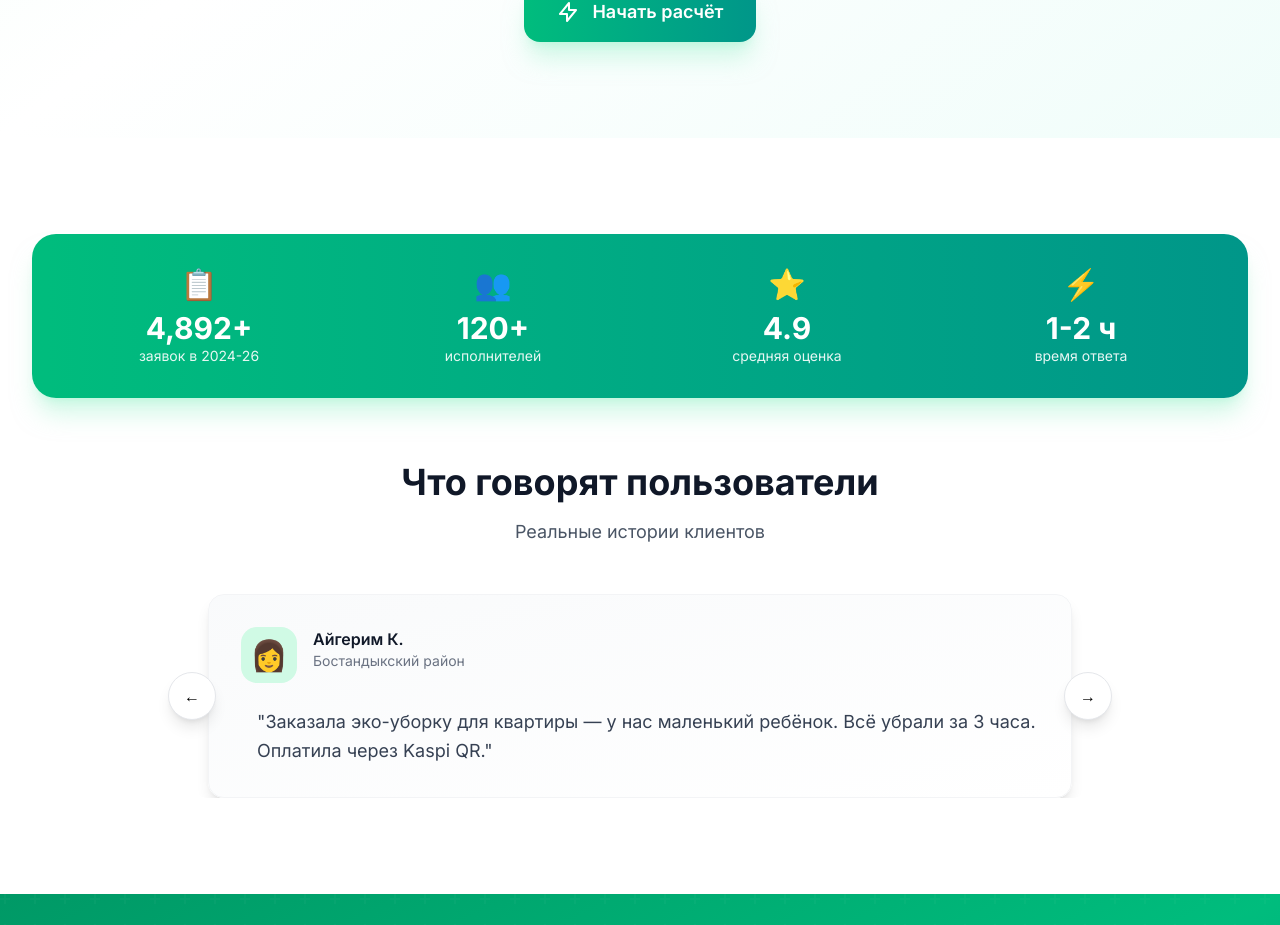
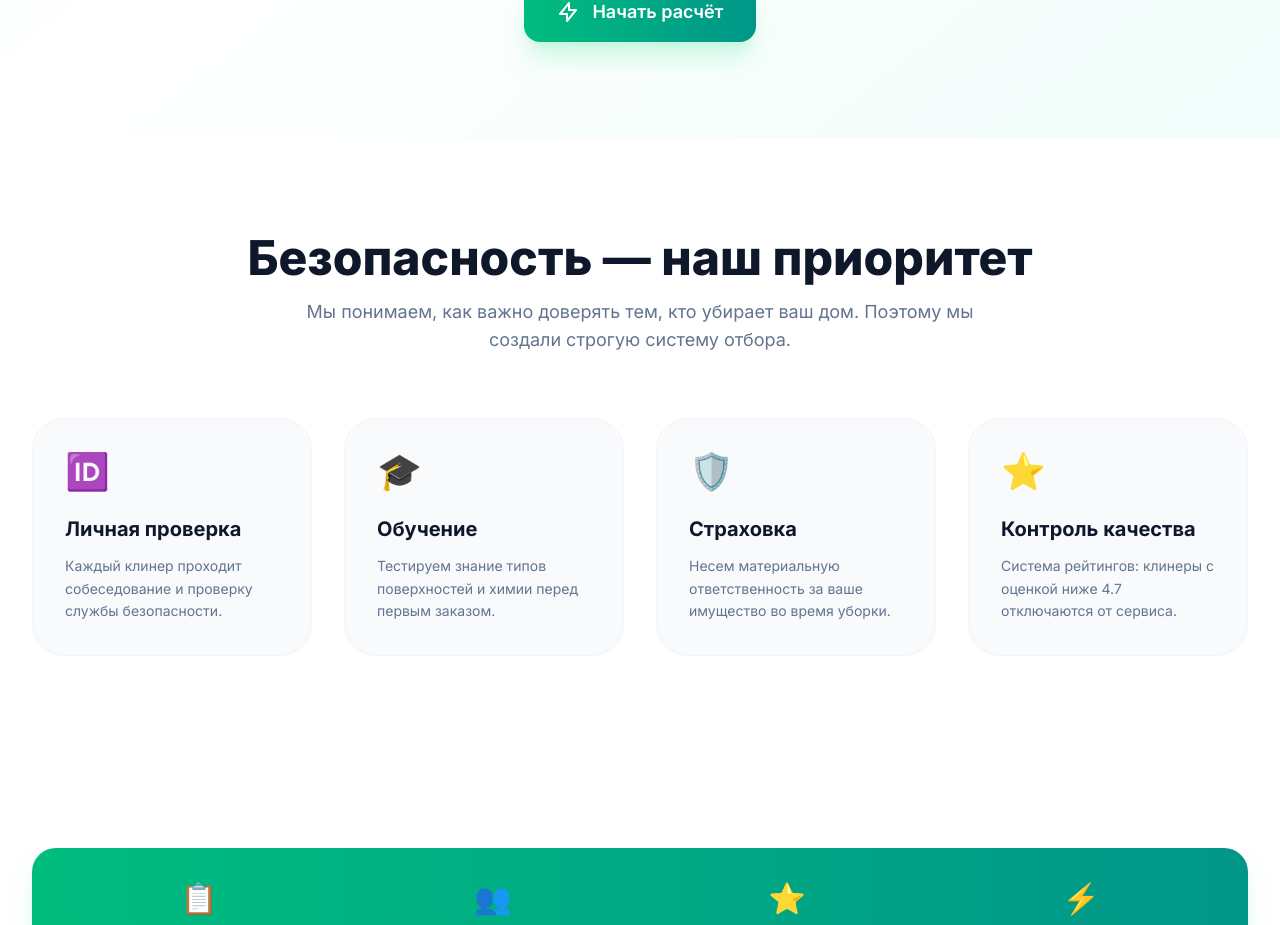
Before and after one commit to medbrokz-design/cleaning, a React (Vite) app: page / in a window 1280 px wide. Shown: the part 8372-9297 px from the top of the page. Built offline with nearby package versions, Linux system fonts and the light colour scheme; no server answers; the database is empty.

Commit message:
UX: add Trust & Safety section with scroll reveal animations

```diff
--- a/src/App.tsx
+++ b/src/App.tsx
@@ -19,6 +19,7 @@ import { CommonMistakes } from './components/CommonMistakes';
 import { Checklist } from './components/Checklist';
 import { HowItWorks } from './components/HowItWorks';
 import { LocalSEO } from './components/LocalSEO';
+import { TrustSection } from './components/TrustSection'; // NEW
 import { Testimonials } from './components/Testimonials';
 import { FAQEnhanced } from './components/FAQEnhanced';
 import { CTASection } from './components/CTASection';
@@ -99,6 +100,7 @@ export function AppContent() {
             <CommonMistakes />
             <Checklist />
             <HowItWorks />
+            <TrustSection />
             <Testimonials />
             <CTASection onCTAClick={() => handleOpenModal()} />
             <FAQEnhanced />
--- /dev/null
+++ b/src/components/TrustSection.tsx
@@ -0,0 +1,54 @@
+import { useScrollReveal } from '../hooks/useScrollReveal';
+
+export function TrustSection() {
+  const { ref, isVisible } = useScrollReveal();
+
+  const safetyPoints = [
+    {
+      title: 'Личная проверка',
+      desc: 'Каждый клинер проходит собеседование и проверку службы безопасности.',
+      icon: '🆔'
+    },
+    {
+      title: 'Обучение',
+      desc: 'Тестируем знание типов поверхностей и химии перед первым заказом.',
+      icon: '🎓'
+    },
+    {
+      title: 'Страховка',
+      desc: 'Несем материальную ответственность за ваше имущество во время уборки.',
+      icon: '🛡️'
+    },
+    {
+      title: 'Контроль качества',
+      desc: 'Система рейтингов: клинеры с оценкой ниже 4.7 отключаются от сервиса.',
+      icon: '⭐'
+    }
+  ];
+
+  return (
+    <section className="py-24 bg-white overflow-hidden" ref={ref}>
+      <div className="max-w-7xl mx-auto px-4 sm:px-6 lg:px-8">
+        <div className={`transition-all duration-1000 ${isVisible ? 'opacity-100 translate-y-0' : 'opacity-0 translate-y-10'}`}>
+          <div className="text-center mb-16">
+            <h2 className="text-3xl md:text-5xl font-black text-slate-900 mb-4">Безопасность — наш приоритет</h2>
+            <p className="text-lg text-slate-500 max-w-2xl mx-auto">Мы понимаем, как важно доверять тем, кто убирает ваш дом. Поэтому мы создали строгую систему отбора.</p>
+          </div>
+
+          <div className="grid grid-cols-1 md:grid-cols-2 lg:grid-cols-4 gap-8">
+            {safetyPoints.map((point, i) => (
+              <div
+                key={i}
+                className="p-8 rounded-[32px] bg-slate-50 border border-slate-100 hover:bg-white hover:shadow-xl hover:shadow-slate-200/50 transition-all duration-500 group"
+              >
+                <div className="text-4xl mb-6 group-hover:scale-110 transition-transform">{point.icon}</div>
+                <h3 className="text-xl font-bold text-slate-900 mb-3">{point.title}</h3>
+                <p className="text-sm text-slate-500 leading-relaxed">{point.desc}</p>
+              </div>
+            ))}
+          </div>
+        </div>
+      </div>
+    </section>
+  );
+}
--- /dev/null
+++ b/src/hooks/useScrollReveal.ts
@@ -0,0 +1,23 @@
+import { useEffect, useState, useRef } from 'react';
+
+export function useScrollReveal() {
+  const [isVisible, setIsVisible] = useState(false);
+  const ref = useRef<HTMLDivElement>(null);
+
+  useEffect(() => {
+    const observer = new IntersectionObserver(
+      ([entry]) => {
+        if (entry.isIntersecting) {
+          setIsVisible(true);
+          observer.unobserve(entry.target);
+        }
+      },
+      { threshold: 0.1 }
+    );
+
+    if (ref.current) observer.observe(ref.current);
+    return () => observer.disconnect();
+  }, []);
+
+  return { ref, isVisible };
+}
```
